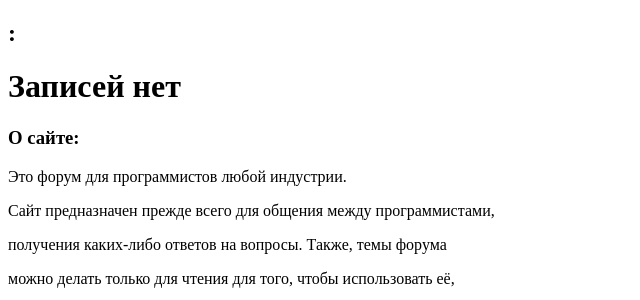
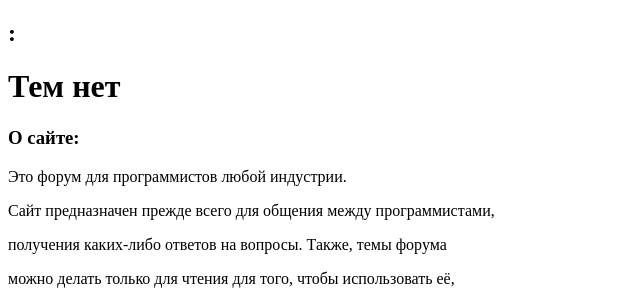
Before and after one commit to VNCompany/vnforum, a Flask app: template templates/topics.html in a window 1280 px wide. Shown: the part 132-432 px from the top of the page, without its empty margins (0-640 px from the left). Run offline with Flask 2, Linux system fonts and the light colour scheme; the template is opened without the code that fills it, so the values that code supplies are empty.

Commit message:
Fixing bugs #1

```diff
--- a/controllers/topics_controller.py
+++ b/controllers/topics_controller.py
@@ -18,7 +18,8 @@
     def view(self, session: Session, page: int, **kwargs):
         opage = DataBaseWorker.get_topics(session, self.cat.id, page)
         if opage is None:
-            abort(404)
+            self.view_includes['topics'] = []
+            return super(TopicsController, self).view(**kwargs)
         else:
             self.pagination(opage[1], page, "?page=%id")
             self.view_includes['topics'] = opage[0]
--- a/templates/topics.html
+++ b/templates/topics.html
@@ -55,6 +55,6 @@
         </div>
         {{ pagination_string | safe }}
     {% else %}
-        <h1>Записей нет</h1>
+        <h1>Тем нет</h1>
     {% endif %}
 {% endblock %}
```
